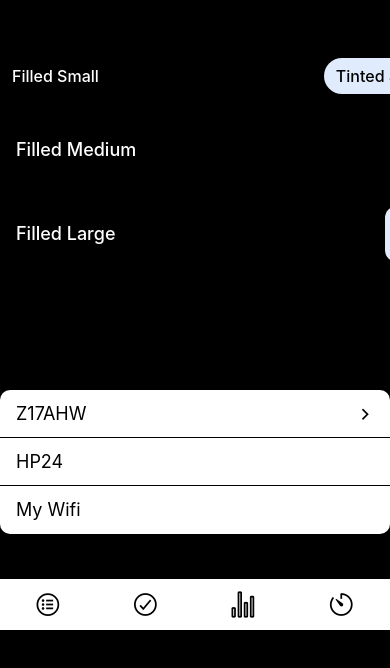
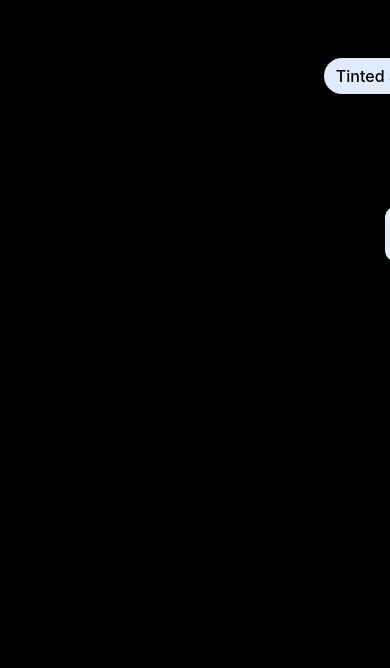
Before and after one commit to Bedrock-UI/react-native-ios, a React Native app: screen / in a window 390 px wide. Shown: the top 668 px of the page. Built offline with nearby package versions, Linux system fonts and the light colour scheme.

Commit message:
system background

```diff
--- a/src/components/Button/Button.tsx
+++ b/src/components/Button/Button.tsx
@@ -72,7 +72,7 @@ const textStyles = StyleSheet.create({
     color: theme.palette.primary.main,
   },
   filled: {
-    color: theme.palette.white,
+    color: theme.palette.background,
   },
   small: {
     fontSize: theme.typography.body2.fontSize,
--- a/src/components/TabBar/TabBar.tsx
+++ b/src/components/TabBar/TabBar.tsx
@@ -6,7 +6,7 @@ import type { Props, TabProps } from './TabBar.types';
 
 const tabBarStyles = StyleSheet.create({
   base: {
-    backgroundColor: theme.palette.white,
+    backgroundColor: theme.palette.background,
     borderTopColor: theme.palette.neutral[400],
     borderTopWidth: 0.5,
     bottom: 0,
--- a/src/components/Table/Table.tsx
+++ b/src/components/Table/Table.tsx
@@ -18,7 +18,7 @@ const styles = StyleSheet.create({
     textTransform: 'uppercase',
   },
   table: {
-    backgroundColor: theme.palette.white,
+    backgroundColor: theme.palette.background,
     borderRadius: 10,
     overflow: 'hidden',
   },
--- a/src/theme/theme.ts
+++ b/src/theme/theme.ts
@@ -48,7 +48,7 @@ const theme = {
     },
   },
   palette: {
-    background: PlatformColor('systemGray6'),
+    background: PlatformColor('systemBackground'),
     error: PlatformColor('systemRed'),
     label: PlatformColor('label'),
     neutral: {
@@ -87,7 +87,6 @@ const theme = {
       800: '#ff8f00',
       900: '#ff6f00',
     },
-    white: '#FFFFFF',
   },
   spacing: (value: number | string | undefined) => {
     if (value === undefined) {
```
